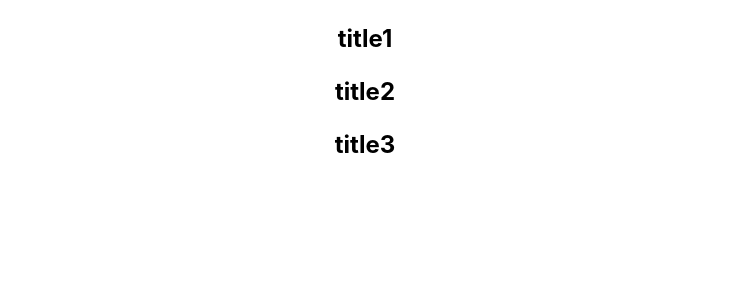
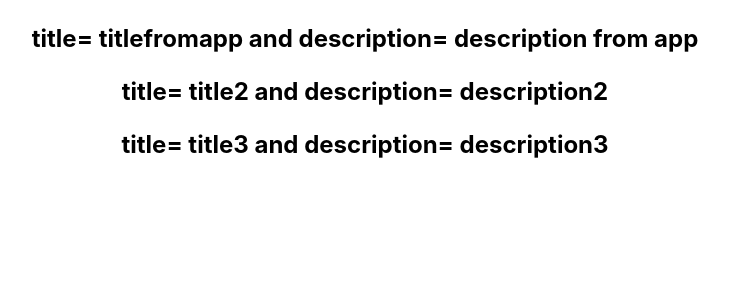
Before and after one commit to ab1550/simple-react-experimentations, a React (Create React App) app: page / in a window 1280 px wide. Shown: the top 300 px of the page, without its empty margins (275-1004 px from the left). Built offline with nearby package versions, Linux system fonts and the light colour scheme.

Commit message:
commiting day 3 tasks

```diff
--- a/src/App.js
+++ b/src/App.js
@@ -19,7 +19,7 @@ function App() {
           Learn React
         </a>
       </header> */}
-      <Home />
+      <Home title = {"titlefromapp"} description = {"description from app"}/>
 
     </div>
   );
--- a/src/components/Title.js
+++ b/src/components/Title.js
@@ -1,7 +1,7 @@
 import React from "react";
 
 function Title(props) {
-    return <p>{props.title}</p>
+    return <p>title= {props.title} and description= {props.description}</p>
 }
 
 export default Title;
--- a/src/pages/Home.js
+++ b/src/pages/Home.js
@@ -1,13 +1,30 @@
 import React, { Component } from 'react'
 import Title from '../components/Title'
 
-export default class
- extends Component {
-  render() {
-    return <h2>
-        <Title title = {"title1"}/>
-        <Title title = {"title2"}/>
-        <Title title = {"title3"}/>
-    </h2>
+export default class extends Component {
+
+    // state = {
+    //     title: this.props.title,
+    //     description: this.props.description
+    // };
+    constructor(props){
+        super(props)
+        this.state = {
+            title: this.props.title,
+            description: this.props.description
+        }
+    }
+    // updateState()
+    // {
+    //     this.setState({title: this.props.title, describe: this.props.description});
+    // };
+
+    render() {
+        // this.updateState();
+        return <h2>
+            <Title title = {this.state.title} description = {this.state.description}/>
+            <Title title = {"title2"} description = {"description2"}/>
+            <Title title = {"title3"} description = {"description3"}/>
+        </h2>
   }
 }
```
